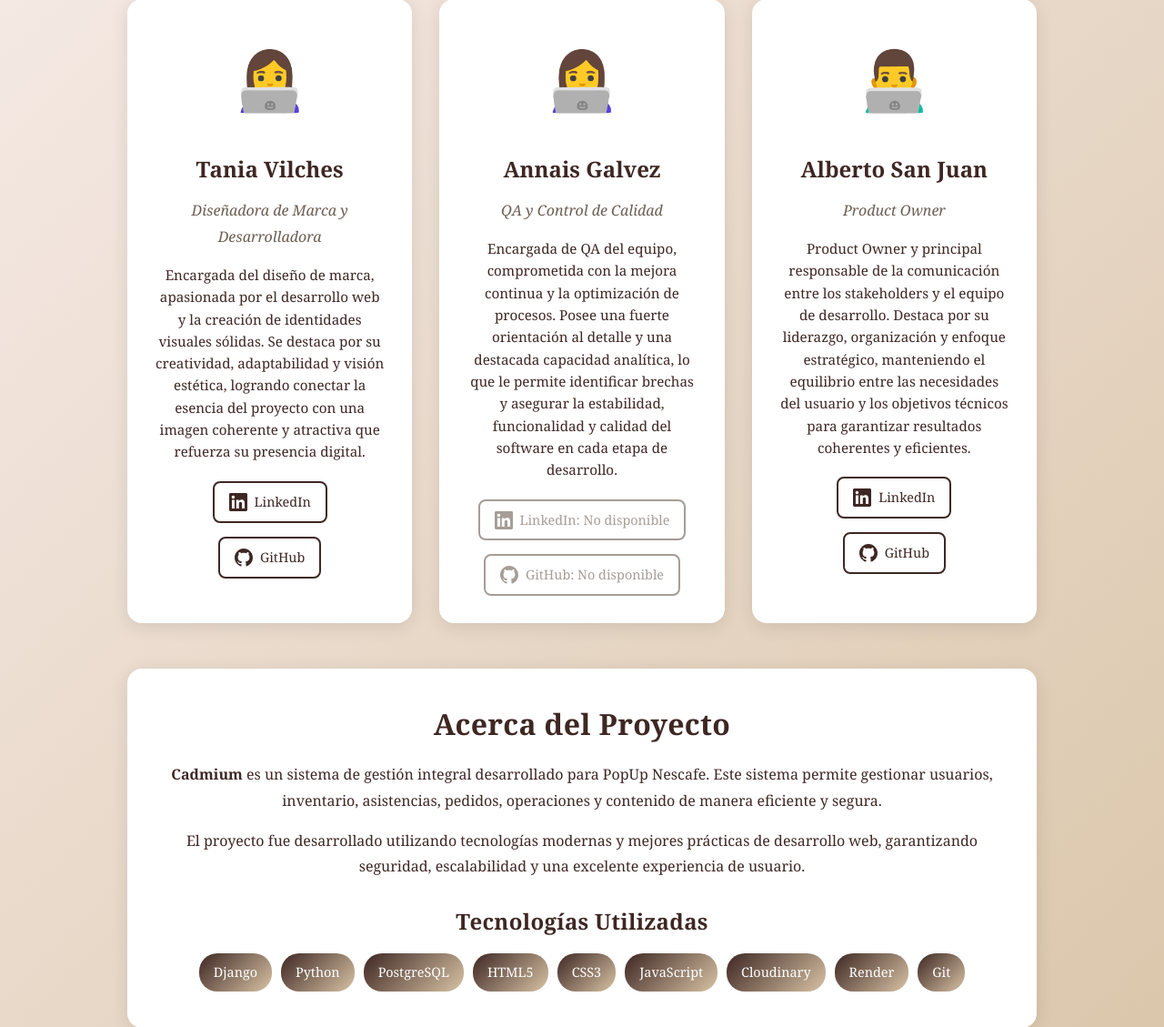
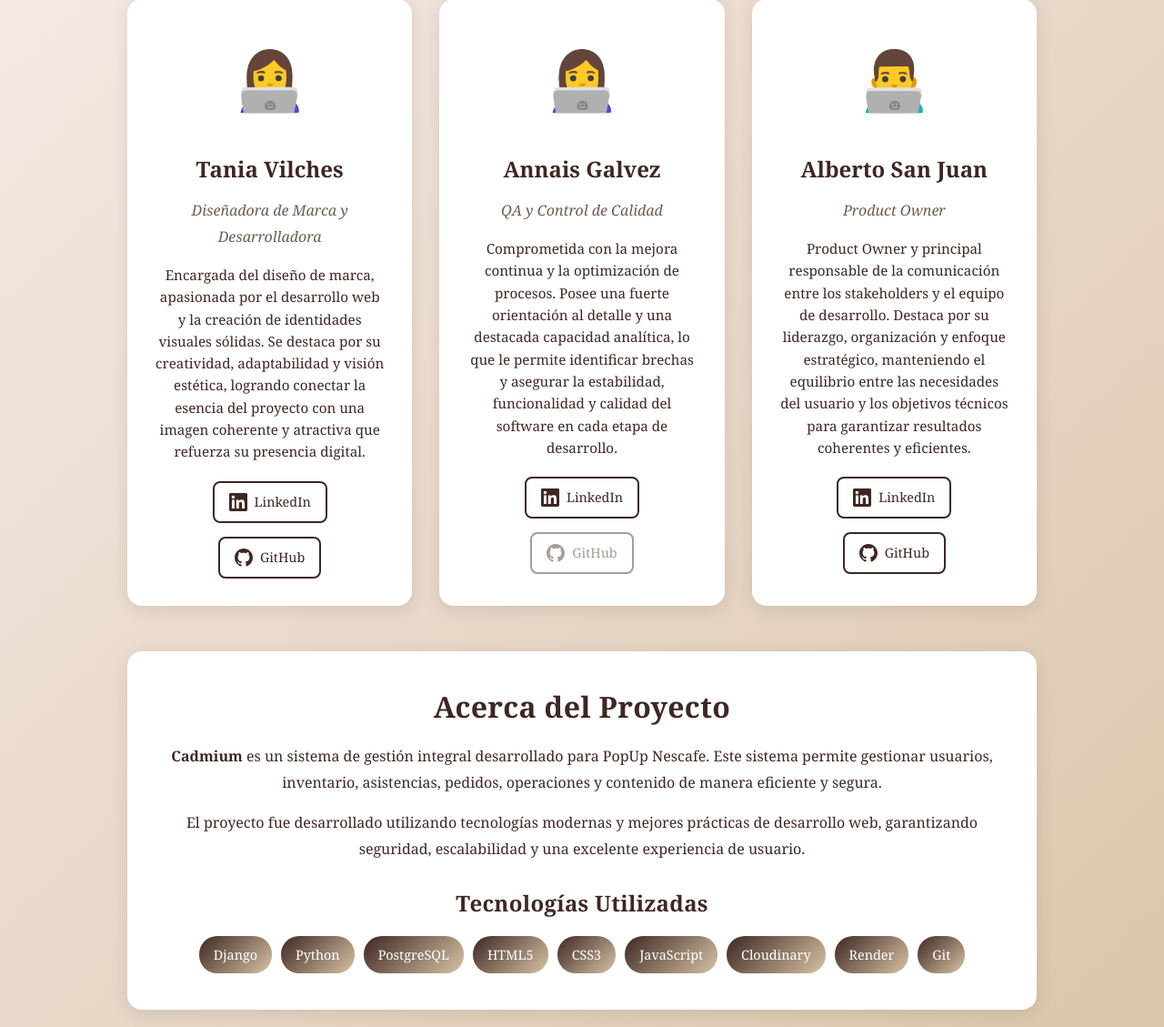
Before and after one commit to al-de-alberto/Cadmium, a Django app: page /equipo/ in a window 1280 px wide. Shown: the part 315-1444 px from the top of the page at 91% size. Run offline with Django 4.2, Linux system fonts and the light colour scheme; some web fonts are replaced.

Commit message:
Cambios en el equipo - Redes de la Anto

```diff
--- a/templates/core/equipo.html
+++ b/templates/core/equipo.html
@@ -296,20 +296,20 @@
                 <div class="credit-name">Annais Galvez</div>
                 <div class="credit-role">QA y Control de Calidad</div>
                 <div class="credit-description">
-                    Encargada de QA del equipo, comprometida con la mejora continua y la optimización de procesos. Posee una fuerte orientación al detalle y una destacada capacidad analítica, lo que le permite identificar brechas y asegurar la estabilidad, funcionalidad y calidad del software en cada etapa de desarrollo.
+                    Comprometida con la mejora continua y la optimización de procesos. Posee una fuerte orientación al detalle y una destacada capacidad analítica, lo que le permite identificar brechas y asegurar la estabilidad, funcionalidad y calidad del software en cada etapa de desarrollo.
                 </div>
                 <div class="social-links">
-                    <span class="social-link unavailable">
+                    <a href="https://www.linkedin.com/in/annais-galvez-2a3a4038a/" target="_blank" rel="noopener noreferrer" class="social-link">
                         <svg xmlns="http://www.w3.org/2000/svg" viewBox="0 0 24 24" fill="currentColor">
                             <path d="M20.447 20.452h-3.554v-5.569c0-1.328-.027-3.037-1.852-3.037-1.853 0-2.136 1.445-2.136 2.939v5.667H9.351V9h3.414v1.561h.046c.477-.9 1.637-1.85 3.37-1.85 3.601 0 4.267 2.37 4.267 5.455v6.286zM5.337 7.433c-1.144 0-2.063-.926-2.063-2.065 0-1.138.92-2.063 2.063-2.063 1.14 0 2.064.925 2.064 2.063 0 1.139-.925 2.065-2.064 2.065zm1.782 13.019H3.555V9h3.564v11.452zM22.225 0H1.771C.792 0 0 .774 0 1.729v20.542C0 23.227.792 24 1.771 24h20.451C23.2 24 24 23.227 24 22.271V1.729C24 .774 23.2 0 22.222 0h.003z"/>
                         </svg>
-                        LinkedIn: No disponible
-                    </span>
+                        LinkedIn
+                    </a>
                     <span class="social-link unavailable">
                         <svg xmlns="http://www.w3.org/2000/svg" viewBox="0 0 24 24" fill="currentColor">
                             <path d="M12 0c-6.626 0-12 5.373-12 12 0 5.302 3.438 9.8 8.207 11.387.599.111.793-.261.793-.577v-2.234c-3.338.726-4.033-1.416-4.033-1.416-.546-1.387-1.333-1.756-1.333-1.756-1.089-.745.083-.729.083-.729 1.205.084 1.839 1.237 1.839 1.237 1.07 1.834 2.807 1.304 3.492.997.107-.775.418-1.305.762-1.604-2.665-.305-5.467-1.334-5.467-5.931 0-1.311.469-2.381 1.236-3.221-.124-.303-.535-1.524.117-3.176 0 0 1.008-.322 3.301 1.23.957-.266 1.983-.399 3.003-.404 1.02.005 2.047.138 3.006.404 2.291-1.552 3.297-1.23 3.297-1.23.653 1.653.242 2.874.118 3.176.77.84 1.235 1.911 1.235 3.221 0 4.609-2.807 5.624-5.479 5.921.43.372.823 1.102.823 2.222v3.293c0 .319.192.694.801.576 4.765-1.589 8.199-6.086 8.199-11.386 0-6.627-5.373-12-12-12z"/>
                         </svg>
-                        GitHub: No disponible
+                        GitHub
                     </span>
                 </div>
             </div>
@@ -328,7 +328,7 @@
                         </svg>
                         LinkedIn
                     </a>
-                    <a href="https://github.com/al-de-alberto/" target="_blank" rel="noopener noreferrer" class="social-link">
+                    <a href="https://github.com/mmistyy" target="_blank" rel="noopener noreferrer" class="social-link">
                         <svg xmlns="http://www.w3.org/2000/svg" viewBox="0 0 24 24" fill="currentColor">
                             <path d="M12 0c-6.626 0-12 5.373-12 12 0 5.302 3.438 9.8 8.207 11.387.599.111.793-.261.793-.577v-2.234c-3.338.726-4.033-1.416-4.033-1.416-.546-1.387-1.333-1.756-1.333-1.756-1.089-.745.083-.729.083-.729 1.205.084 1.839 1.237 1.839 1.237 1.07 1.834 2.807 1.304 3.492.997.107-.775.418-1.305.762-1.604-2.665-.305-5.467-1.334-5.467-5.931 0-1.311.469-2.381 1.236-3.221-.124-.303-.535-1.524.117-3.176 0 0 1.008-.322 3.301 1.23.957-.266 1.983-.399 3.003-.404 1.02.005 2.047.138 3.006.404 2.291-1.552 3.297-1.23 3.297-1.23.653 1.653.242 2.874.118 3.176.77.84 1.235 1.911 1.235 3.221 0 4.609-2.807 5.624-5.479 5.921.43.372.823 1.102.823 2.222v3.293c0 .319.192.694.801.576 4.765-1.589 8.199-6.086 8.199-11.386 0-6.627-5.373-12-12-12z"/>
                         </svg>
```
